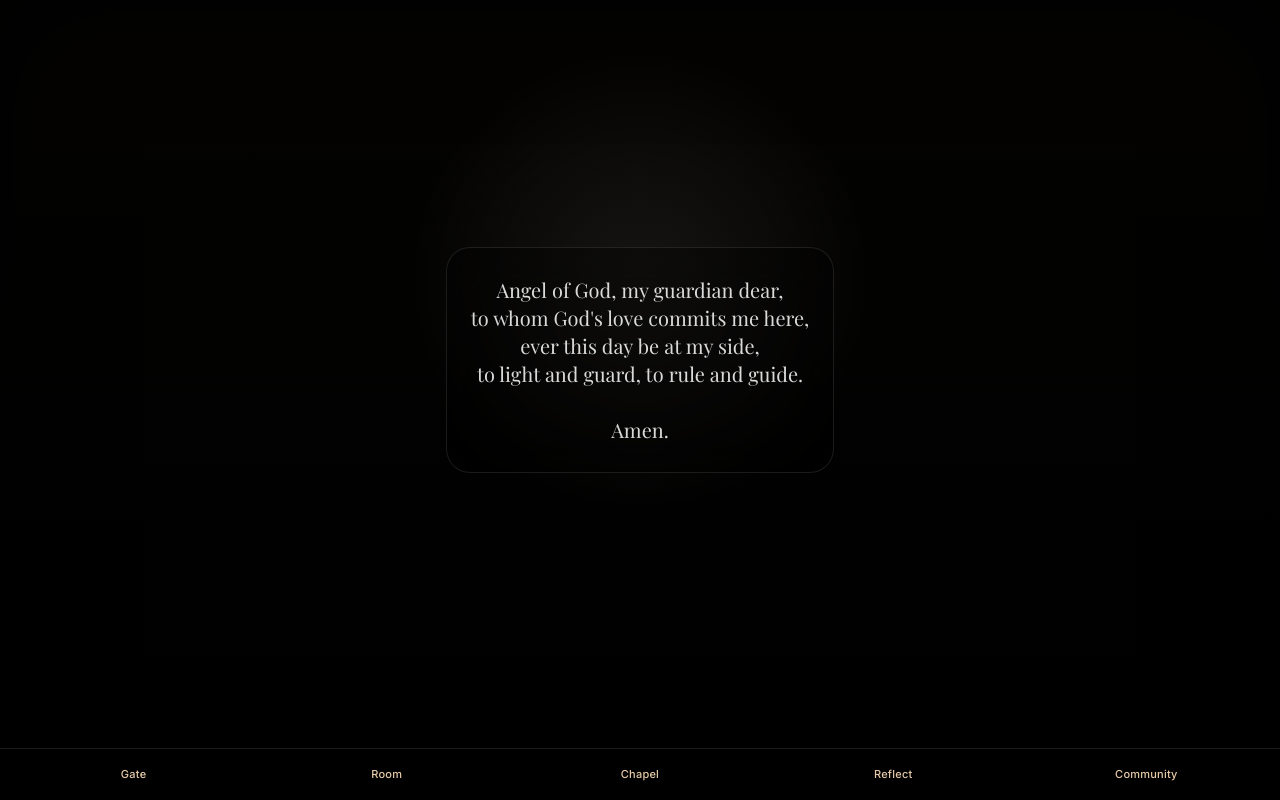
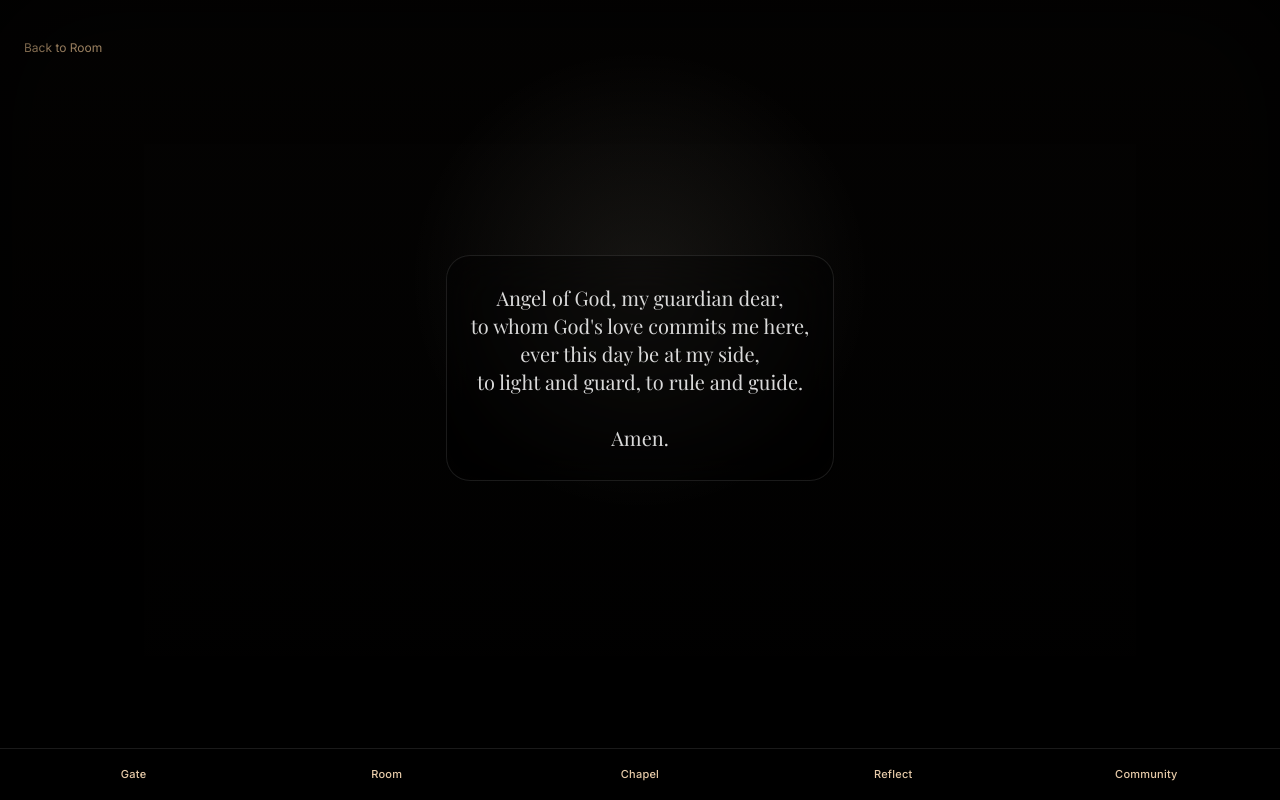
Before and after one commit to johncyongco/interior-castle, a React (Vite) app: page /guardian-angel in a window 1280 px wide. Built offline with nearby package versions, Linux system fonts and the light colour scheme; no server answers.

Commit message:
Add Back to Room button to GuardianAngelPage

```diff
--- a/src/pages/GuardianAngelPage.tsx
+++ b/src/pages/GuardianAngelPage.tsx
@@ -1,11 +1,22 @@
+import { useNavigate } from 'react-router-dom'
 import ScreenContainer from '../components/ScreenContainer'
 
 export default function GuardianAngelPage() {
+  const navigate = useNavigate()
+
   return (
     <ScreenContainer>
       <div className="absolute inset-0 bg-black" />
       <div className="absolute inset-0 bg-[radial-gradient(circle_at_50%_35%,rgba(255,244,220,0.08),transparent_28%),linear-gradient(180deg,rgba(18,14,11,0.24),rgba(0,0,0,0.8))]" />
-      <div className="relative flex h-full items-center justify-center px-6">
+      <div className="relative flex h-full flex-col px-6 py-10">
+        <button
+          type="button"
+          onClick={() => { try { window.sessionStorage.setItem('spero-room-entry', 'door') } catch {}; navigate('/room') }}
+          className="self-start text-xs text-[#c6a47a] transition hover:text-[#e7cba9]"
+        >
+          Back to Room
+        </button>
+        <div className="flex flex-1 items-center justify-center">
           <div className="max-w-md rounded-3xl border border-white/10 bg-black/35 px-6 py-7 text-center text-white/85 backdrop-blur-xl">
             <p className="serif text-lg leading-8 sm:text-xl">
               Angel of God, my guardian dear,
@@ -21,6 +32,7 @@ export default function GuardianAngelPage() {
             </p>
           </div>
         </div>
+      </div>
     </ScreenContainer>
   )
 }
```
Lines whose indentation alone changed are shown as unchanged.
